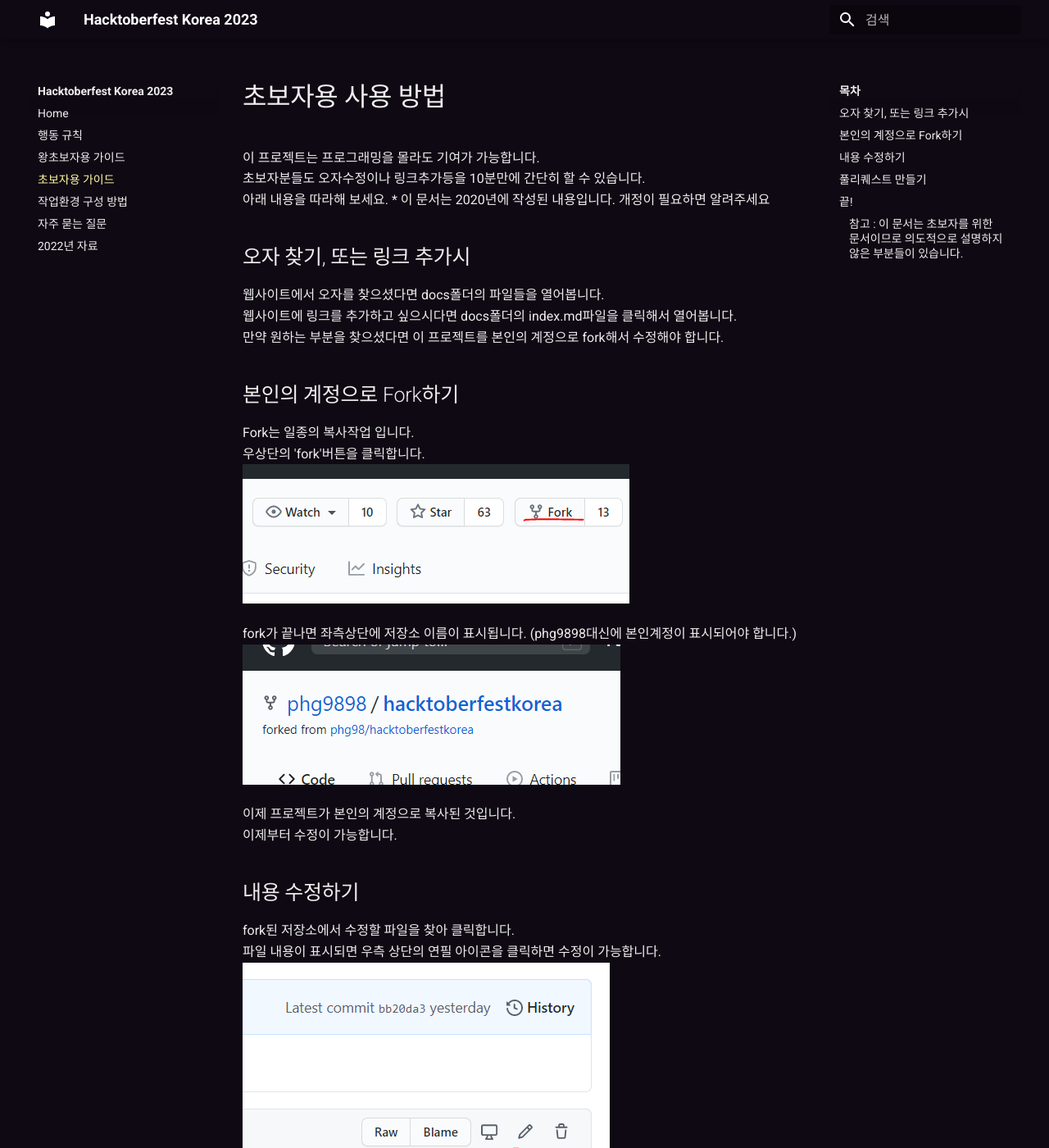
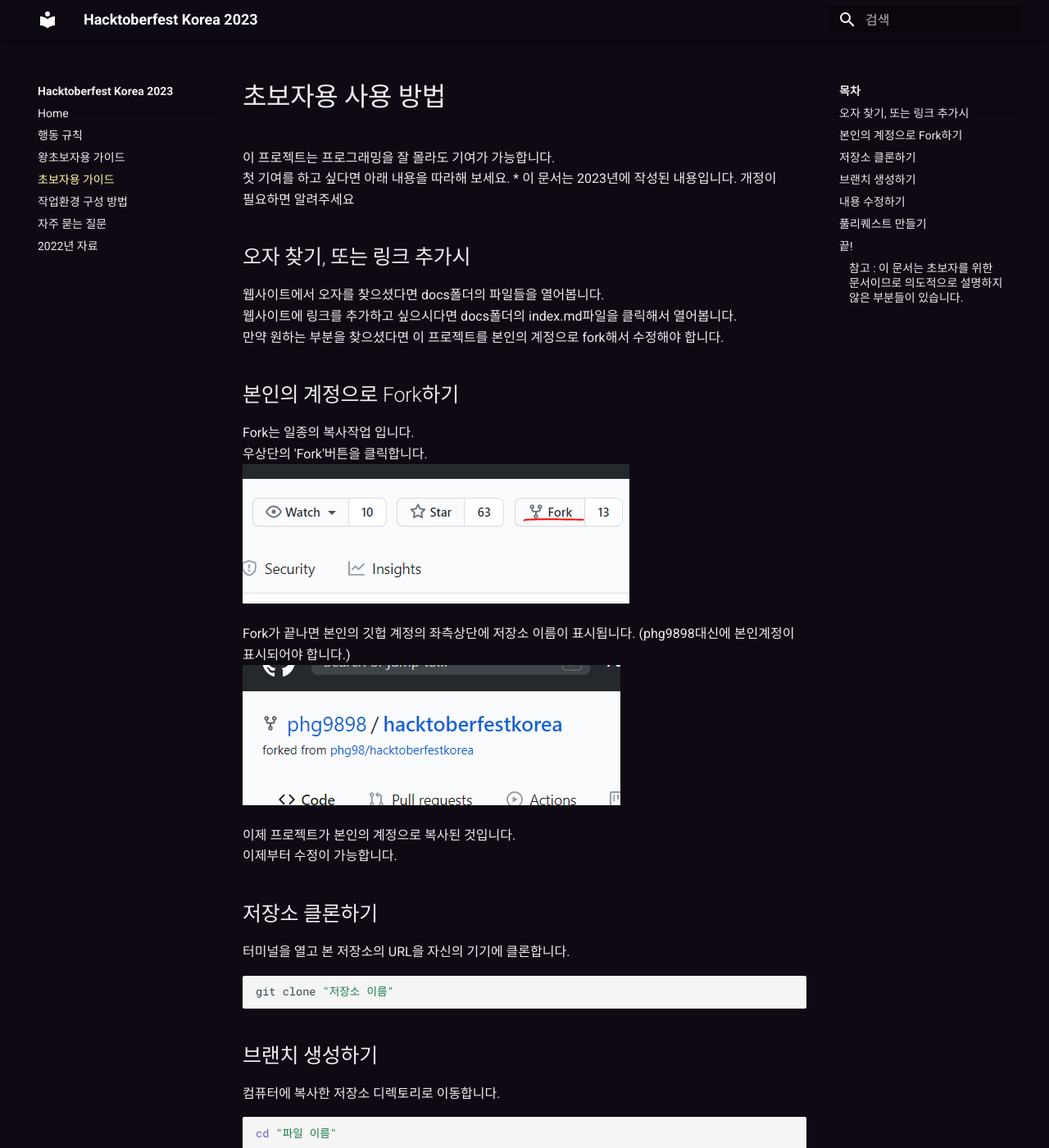
Before and after one commit to hacktoberfestkorea/hacktoberfestkorea, an MkDocs documentation site: the page built from docs/beginners_guide.md, in a window 1280 px wide and 1400 px high. Shown: the whole window at 82% size. Built offline with MkDocs 1.6.1 and Material for MkDocs 9.7.7, drawn with Linux system fonts in a browser that asks for light colours; some of the changed text lies outside the part shown.

Commit message:
docs: update beginners guide

````diff
--- a/docs/beginners_guide.md
+++ b/docs/beginners_guide.md
@@ -1,8 +1,7 @@
 # 초보자용 사용 방법
-이 프로젝트는 프로그래밍을 몰라도 기여가 가능합니다.
-초보자분들도 오자수정이나 링크추가등을 10분만에 간단히 할 수 있습니다.
-아래 내용을 따라해 보세요.
-* 이 문서는 2020년에 작성된 내용입니다. 개정이 필요하면 알려주세요
+이 프로젝트는 프로그래밍을 잘 몰라도 기여가 가능합니다.
+첫 기여를 하고 싶다면 아래 내용을 따라해 보세요.
+* 이 문서는 2023년에 작성된 내용입니다. 개정이 필요하면 알려주세요
 
 ## 오자 찾기, 또는 링크 추가시 {#find-misspelled-words-or-add-links}
 웹사이트에서 오자를 찾으셨다면 docs폴더의 파일들을 열어봅니다.
@@ -11,17 +10,42 @@
 
 ## 본인의 계정으로 Fork하기 {#fork-your-account}
 Fork는 일종의 복사작업 입니다.
-우상단의 'fork'버튼을 클릭합니다.
+우상단의 'Fork'버튼을 클릭합니다.
 !['fork'버튼](img/fork.png)
 
-fork가 끝나면 좌측상단에 저장소 이름이 표시됩니다. (phg9898대신에 본인계정이 표시되어야 합니다.)
+Fork가 끝나면 본인의 깃헙 계정의 좌측상단에 저장소 이름이 표시됩니다. (phg9898대신에 본인계정이 표시되어야 합니다.)
 ![fork가 끝나면](img/forked.png)
 
 이제 프로젝트가 본인의 계정으로 복사된 것입니다.
 이제부터 수정이 가능합니다.
 
+## 저장소 클론하기
+터미널을 열고 본 저장소의 URL을 자신의 기기에 클론합니다.
+
+```bash
+git clone "저장소 이름"
+```
+
+## 브랜치 생성하기 {#create-branch}
+컴퓨터에 복사한 저장소 디렉토리로 이동합니다.
+
+```bash
+cd "파일 이름"
+```
+
+그리고 다음 명령어를 입력하여 브랜치를 생성합니다.
+```bash
+git checkout -b 브랜치 이름
+```
+
+예시:
+```bash
+git checkout -b add-readme-file
+```
+
 ## 내용 수정하기 {#to-modify-the-content}
-fork된 저장소에서 수정할 파일을 찾아 클릭합니다.
+
+Fork된 저장소에서 수정할 파일을 찾아 클릭합니다.
 파일 내용이 표시되면 우측 상단의 연필 아이콘을 클릭하면 수정이 가능합니다.
 ![edit](img/edit.png)
 
@@ -30,9 +54,25 @@
 수정을 완료한 후에는 저장하기 위해 제일 아래의 'Commit changes'버튼을 누릅니다.
 ![commit](img/commit.png)
 
-수정된 내용은 본인의 계정에 저장된 것입니다. 이 수정사항을 원본 프로젝트에 반영하려면 풀리퀘스트(Pull Request)를 만들어야 합니다.
+수정된 내용은 본인의 계정에 저장된 것 입니다. 이 수정사항을 원본 프로젝트에 반영하려면 풀리퀘스트(Pull Request)를 만들어야 합니다.
 
-## 풀리퀘스트 만들기 {#create-puliquest}
+추가: 브랜치 생성 후 코드를 통해 변경할 시에도 비슷합니다. 변경하고자 하는 내용을 추가 혹은 수정하고 아래의 명령어를 통해 추가합니다.
+예시:
+```bash
+git add Readme.md
+```
+
+그 후 commit 명령어를 통해 변경사항을 저장하고 푸시합니다.
+예시:
+```bash
+git commit -m "Update Readme.md"
+```
+
+```bash
+git push origin 브랜치 이름
+```
+
+## 풀리퀘스트 만들기 {#create-pull-request}
 'Pull Requests'탭을 클릭합니다.
 ![pr](img/pr.png)
 
@@ -49,8 +89,6 @@
 * 마크 다운 문법
   * [마크다운 기본 문법](https://www.notion.so/MD-Markdown-md-6f90928d5b8a4884b84a540410f8afdd)
   * [마크다운 확장 문법](https://www.notion.so/MD-Markdown-md-c990b53525f3443faa2dc0f292222407)
-* 로컬PC로 Clone하여 수정하기
-* 브랜치 생성하기
 * 수정도중에 원본프로젝트의 변경사항 업데이트하기
 * 커밋할때 좋은 메세지 작성하기
 * Git 사용법
````
